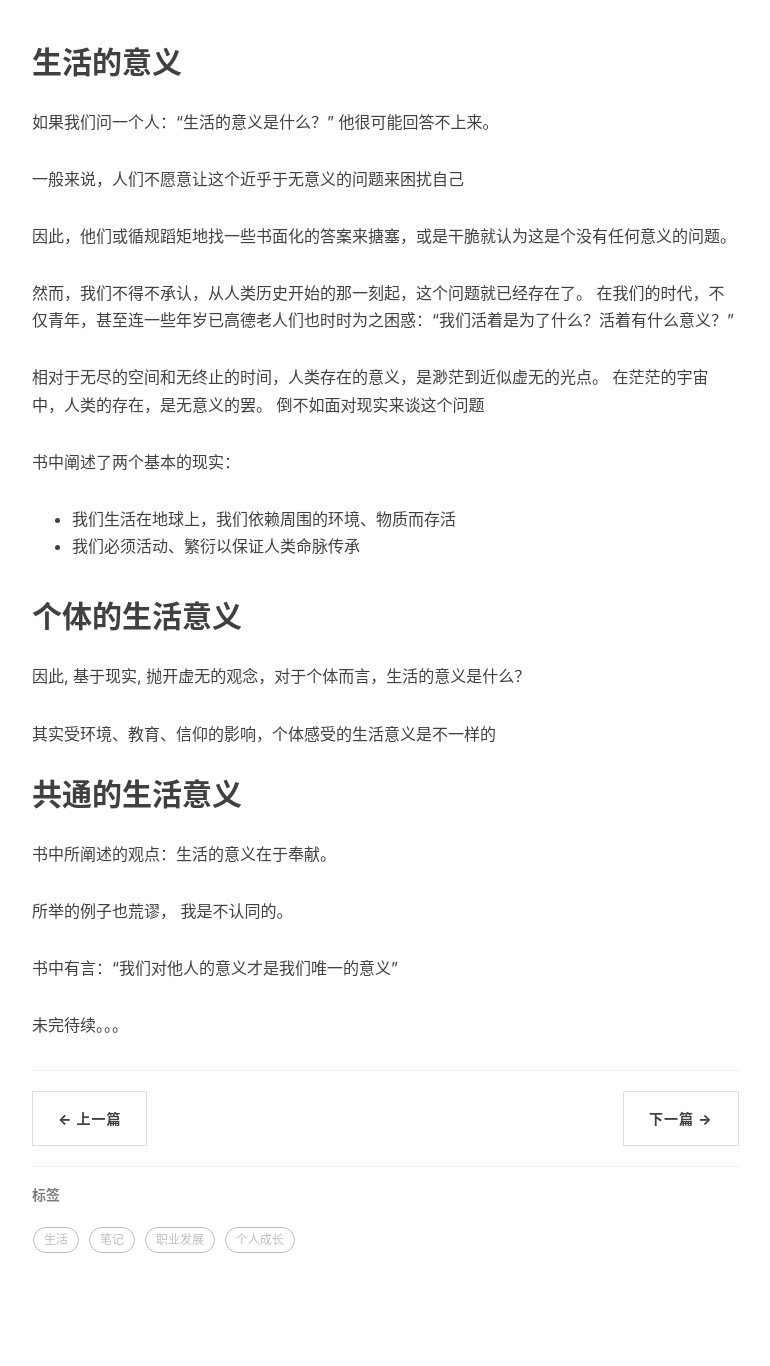
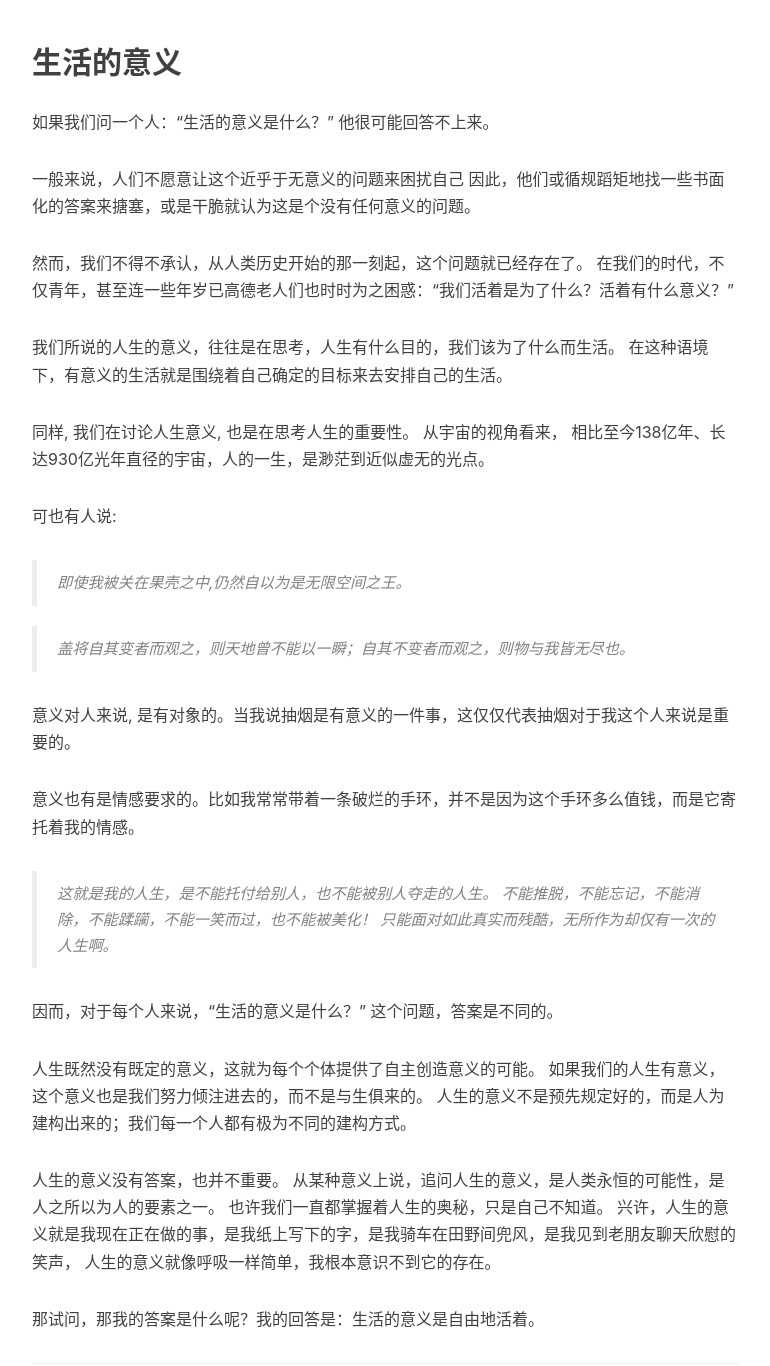
Before and after one commit to EPsheep/EPsheep.github.io, a Jekyll site: the page built from _posts/2020-07-04-生活的意义.md, in a window 1280 px wide and 1400 px high, scrolled down 471 px, cut to the strip 34-1400 px from the top of the window. Shown: the whole strip, without its empty margins (233-1003 px from the left). Built offline with Jekyll 4.4.1, drawn with Linux system fonts in a browser that asks for light colours; nearby versions of some CDN libraries; comment, search, counter and statistics services are not loaded.

Commit message:
add post

```diff
--- a/_posts/2020-07-04-生活的意义.md
+++ b/_posts/2020-07-04-生活的意义.md
@@ -14,32 +14,43 @@ tags:
 如果我们问一个人：“生活的意义是什么？” 他很可能回答不上来。
 
 一般来说，人们不愿意让这个近乎于无意义的问题来困扰自己
-
 因此，他们或循规蹈矩地找一些书面化的答案来搪塞，或是干脆就认为这是个没有任何意义的问题。
 
 然而，我们不得不承认，从人类历史开始的那一刻起，这个问题就已经存在了。
 在我们的时代，不仅青年，甚至连一些年岁已高德老人们也时时为之困惑：“我们活着是为了什么？活着有什么意义？”
 
-相对于无尽的空间和无终止的时间，人类存在的意义，是渺茫到近似虚无的光点。
-在茫茫的宇宙中，人类的存在，是无意义的罢。
-倒不如面对现实来谈这个问题
+我们所说的人生的意义，往往是在思考，人生有什么目的，我们该为了什么而生活。
+在这种语境下，有意义的生活就是围绕着自己确定的目标来去安排自己的生活。
 
-书中阐述了两个基本的现实：
-- 我们生活在地球上，我们依赖周围的环境、物质而存活
-- 我们必须活动、繁衍以保证人类命脉传承
+同样, 我们在讨论人生意义, 也是在思考人生的重要性。
+从宇宙的视角看来， 相比至今138亿年、长达930亿光年直径的宇宙，人的一生，是渺茫到近似虚无的光点。
 
-## 个体的生活意义
+可也有人说:
 
-因此, 基于现实, 抛开虚无的观念，对于个体而言，生活的意义是什么？
+> 即使我被关在果壳之中,仍然自以为是无限空间之王。
 
-其实受环境、教育、信仰的影响，个体感受的生活意义是不一样的
+> 盖将自其变者而观之，则天地曾不能以一瞬；自其不变者而观之，则物与我皆无尽也。
 
-## 共通的生活意义
+意义对人来说, 是有对象的。当我说抽烟是有意义的一件事，这仅仅代表抽烟对于我这个人来说是重要的。
 
-书中所阐述的观点：生活的意义在于奉献。
+意义也有是情感要求的。比如我常常带着一条破烂的手环，并不是因为这个手环多么值钱，而是它寄托着我的情感。
 
-所举的例子也荒谬， 我是不认同的。
+> 这就是我的人生，是不能托付给别人，也不能被别人夺走的人生。
+> 不能推脱，不能忘记，不能消除，不能蹂躏，不能一笑而过，也不能被美化！
+> 只能面对如此真实而残酷，无所作为却仅有一次的人生啊。
 
-书中有言：“我们对他人的意义才是我们唯一的意义”
+因而，对于每个人来说，“生活的意义是什么？” 这个问题，答案是不同的。
 
-未完待续。。。
+人生既然没有既定的意义，这就为每个个体提供了自主创造意义的可能。
+如果我们的人生有意义，这个意义也是我们努力倾注进去的，而不是与生俱来的。
+人生的意义不是预先规定好的，而是人为建构出来的；我们每一个人都有极为不同的建构方式。
+
+人生的意义没有答案，也并不重要。
+从某种意义上说，追问人生的意义，是人类永恒的可能性，是人之所以为人的要素之一。
+也许我们一直都掌握着人生的奥秘，只是自己不知道。
+兴许，人生的意义就是我现在正在做的事，是我纸上写下的字，是我骑车在田野间兜风，是我见到老朋友聊天欣慰的笑声，
+人生的意义就像呼吸一样简单，我根本意识不到它的存在。
+
+那试问，那我的答案是什么呢？我的回答是：生活的意义是自由地活着。
+
+[1]: https://zhuanlan.zhihu.com/p/105230702
```
Also changed, not shown: _posts/2020-06-22-山月记.md (+9 -2 lines), _posts/2020-07-05-谈拖延.md (+1 -1 lines), _posts/2020-07-13-关于生活的一些名言.md (added, +56 -0 lines).
